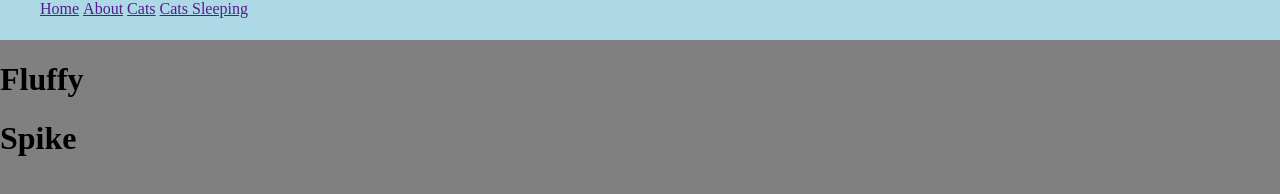
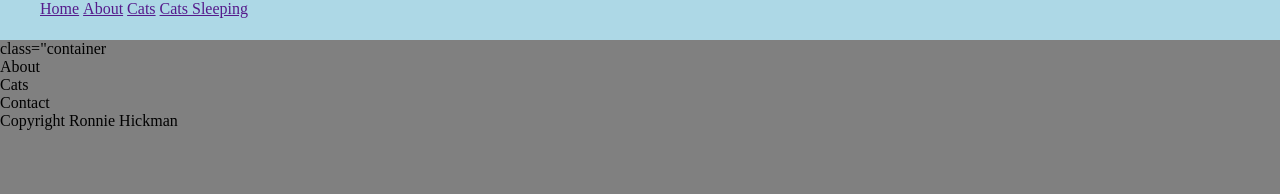
Before and after one commit to rmhickman/html101, a plain HTML site: page index.html in a window 1280 px wide. Drawn offline with Linux system fonts and the light colour scheme.

Commit message:
roughed out html

```diff
--- a/index.html
+++ b/index.html
@@ -15,11 +15,11 @@
 
     </ul>
   </nav>
-  <cat>
-  	<h1>Fluffy</h1>
-  </cat>
-  <cat>
-    <h1>Spike</h1>
-  </cat>
+  <div> class="container</div>
+    <div>About</div>
+    <div>Cats</div>
+    <div>Contact</div>
+
+  <footer>Copyright Ronnie Hickman</footer>
 </body>
 </html
```
